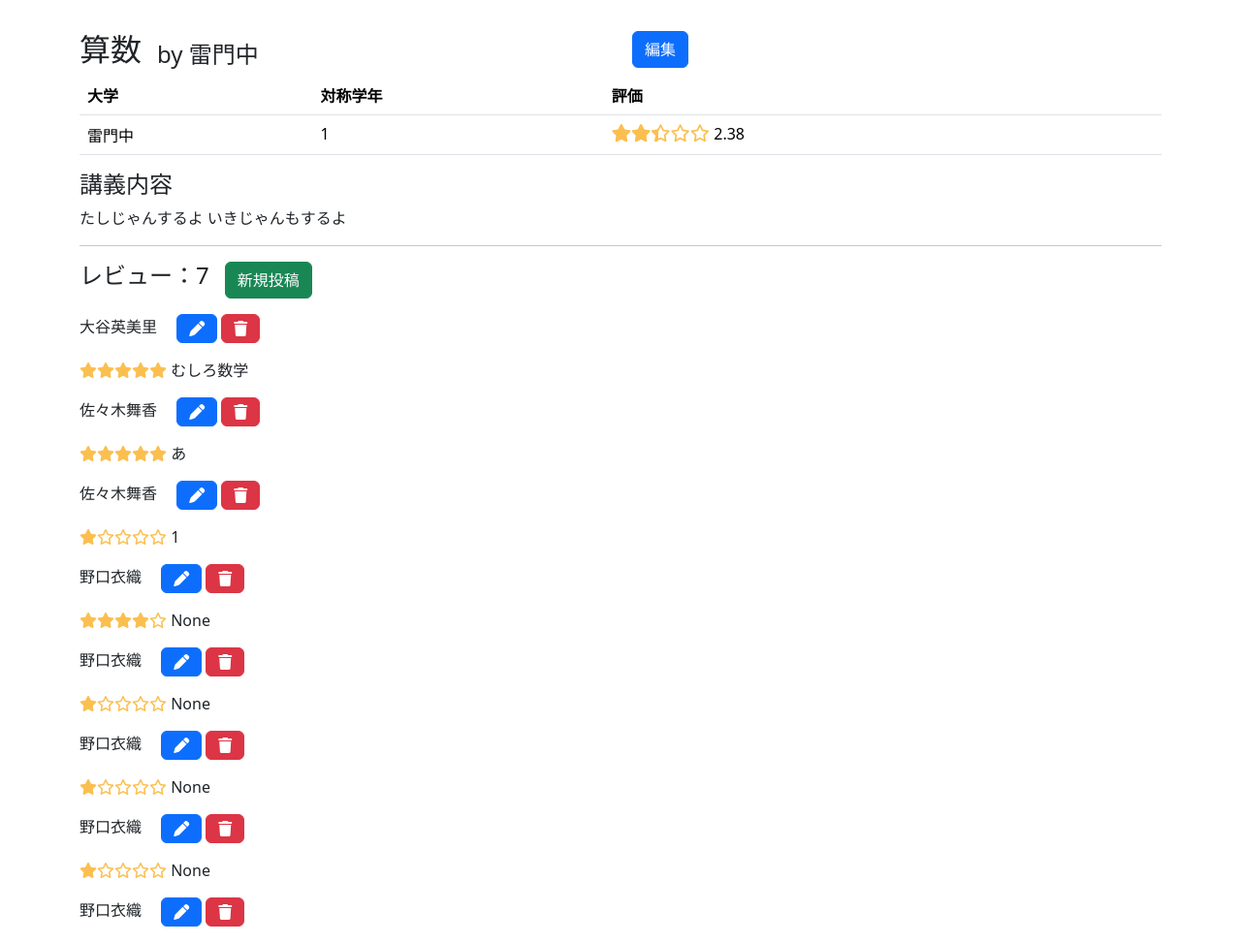
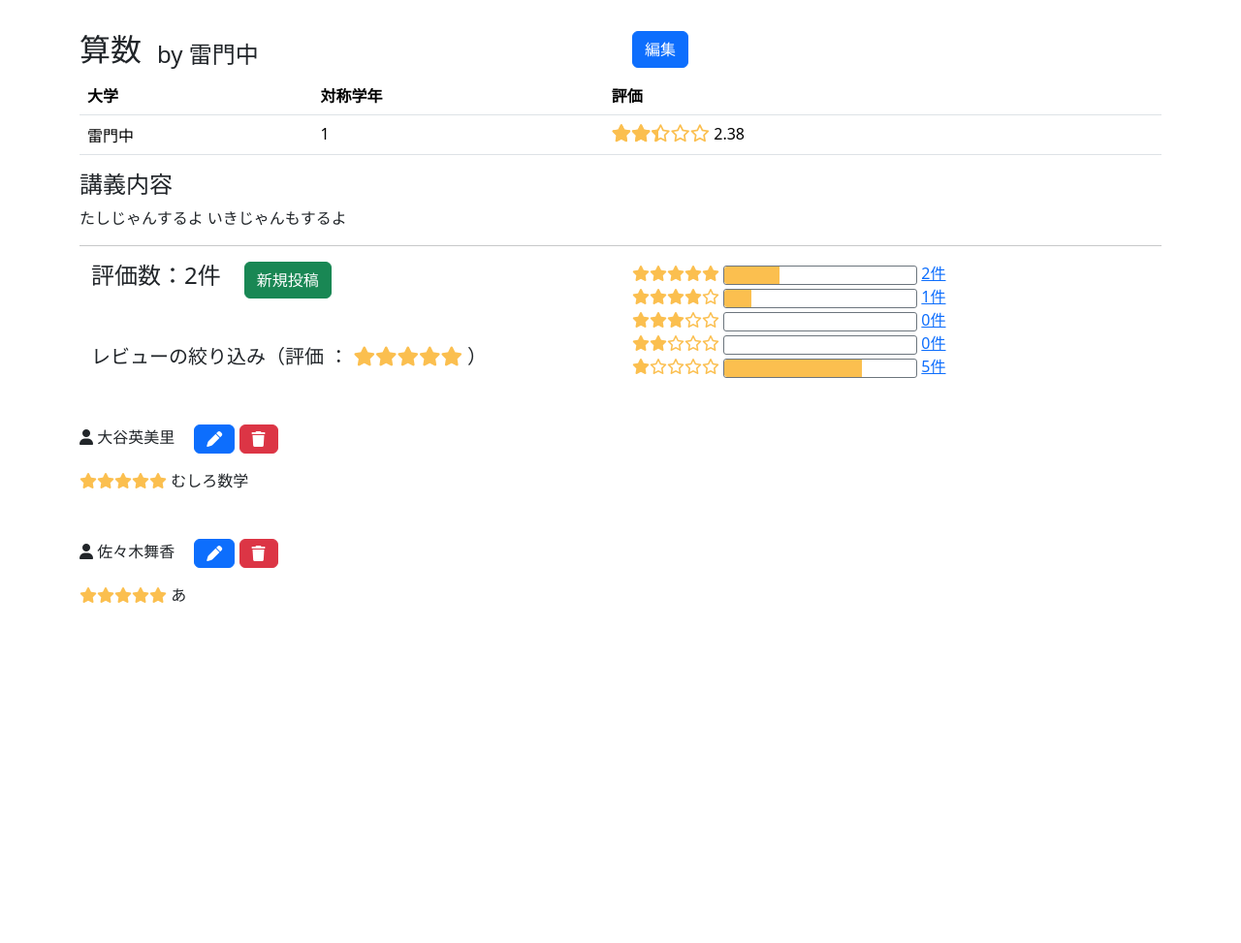
Before and after one commit to daisuke-shimura/server_programming, a Django app: page /lectures/1/?q_score=5 in a window 1280 px wide. Shown: the part 56-1029 px from the top of the page at 97% size. After the commit the page ends 678 px from the top, so only its background shows below. Run offline with Django 3.2, Linux system fonts and the light colour scheme; data comes from the database, SQL or seed files in the repository; both versions use the stored data as it was after the commit; some libraries are stand-ins or nearby versions.

Commit message:
評価で検索 グラフも

```diff
--- a/djangosnippets/helloworld/static/snippets/css/style.css
+++ b/djangosnippets/helloworld/static/snippets/css/style.css
@@ -16,16 +16,15 @@ main {
     color: #fbbf4f;
 }
 
-/*小数点にも対応ver*/
+/*★の小数点も表現*/
 .star-rating {
   position: relative;
   display: inline-block;
   font-size: 18px;
-  color: #ccc; /* 背景の星（枠線） */
 }
 
 .star-rating::before {
-  content: '\f005\f005\f005\f005\f005'; /* 5つの星 */
+  content: '\f005\f005\f005\f005\f005';
   font-family: 'Font Awesome 5 Free';
   font-weight: 400;
   color: #fbbf4f;
@@ -41,7 +40,43 @@ main {
 }
 
 .star-rating-fill::before {
-  content: '\f005\f005\f005\f005\f005'; /* 同じく5つの星 */
+  content: '\f005\f005\f005\f005\f005';
   font-family: 'Font Awesome 5 Free';
   font-weight: 900;
 }
+
+
+/*評価の割合の棒グラフ*/
+.review-meter {
+  width: 200px;
+  height: 20px;
+  border: 1px solid #6c757d;
+  border-radius: 3px;
+  overflow: hidden;
+  display: inline-block;
+  vertical-align: middle;
+}
+
+.review-meter-fill {
+  height: 100%;
+  background-color: #fbbf4f;
+  border-radius: 3px 0 0 3px;
+}
+
+/*他のユーザの詳細（JavaScript）*/
+.other-user{
+  position: relative;
+  margin-top: 5px;
+  background: #f0f0f0;
+  padding: 10px;
+  width: 250px;
+  transform: translateX(100%); /* 初期は右にオフセット */
+  opacity: 0;
+  transition: transform 0.4s ease, opacity 0.4s ease;
+  pointer-events: none; /* hoverされてない間はマウスイベント無効 */
+}
+.review-username:hover + .other-user {
+  transform: translateX(0);
+  opacity: 1;
+  pointer-events: auto;
+}
--- /dev/null
+++ b/djangosnippets/helloworld/static/snippets/js/user_hover.js
@@ -0,0 +1,29 @@
+document.querySelectorAll('.review-username').forEach(elem => {
+  elem.addEventListener('mouseenter', async () => {
+    const userId = elem.dataset.userId;
+    const detailBox = document.getElementById(`other-user-${userId}`);
+
+    // すでに表示済みならスキップ
+    if (detailBox.innerHTML.trim() !== "") {
+      detailBox.style.display = "block";
+      return;
+    }
+
+    try {
+      const response = await fetch(`/users/${userId}/ajax/`);
+      if (!response.ok) throw new Error("Network response was not OK");
+      const html = await response.text();
+      detailBox.innerHTML = html;
+      detailBox.style.display = "block";
+    } catch (error) {
+      detailBox.innerHTML = "<p style='color:red;'>読み込み失敗</p>";
+      detailBox.style.display = "block";
+    }
+  });
+
+  elem.addEventListener('mouseleave', () => {
+    const userId = elem.dataset.userId;
+    const detailBox = document.getElementById(`other-user-${userId}`);
+    detailBox.style.display = "none";
+  });
+});
--- a/djangosnippets/helloworld/templates/snippets/lectures/index.html
+++ b/djangosnippets/helloworld/templates/snippets/lectures/index.html
@@ -37,6 +37,6 @@
     </div>
 </div>
 
-    {% include 'lectures/lectures_table.html' %}
+    {% include 'lectures/_lectures_table.html' %}
 
 {% endblock %}
--- a/djangosnippets/helloworld/templates/snippets/lectures/show.html
+++ b/djangosnippets/helloworld/templates/snippets/lectures/show.html
@@ -1,5 +1,5 @@
 {% extends 'base.html' %}
-
+{% load static %}
 {% block main %}
 <div class="row">
   <div class="col d-flex align-items-end">
@@ -41,25 +41,67 @@
 
 <hr>
 
-<div class="d-flex mb-3">
-  <h4>レビュー：{{ lecture.reviews_count }}</h4>
-  <a href="{% url 'reviews_new' lecture.id %}" class="btn btn-success ms-3">新規投稿</a>
+<div class="row">
+  <div class="col">
+    <div class="container">
+      <div class="row mb-5">
+        <div class="col-auto">
+          {% if search_score %}
+            <h4>評価数：{{ reviews.count }}件</h4>
+          {% else %}
+            <h4>評価数：{{ lecture.reviews_count }}件</h4>
+          {% endif %}
+
         </div>
+        <div class="col-auto"><a href="{% url 'reviews_new' lecture.id %}" class="btn btn-success">新規投稿</a></div>
+      </div>
+      <div class="row">
+        {% if search_score %}
+          <h5>レビューの絞り込み（評価 ：{% include 'lectures/_star.html' with score=search_score %}）</h5>
+        {% else %}
+          <h5>レビュー 一覧</h5>
+        {% endif %}
+      </div>
+    </div>
+  </div>
+  <div class="col">
+    {% for key, value in score_counts.items %}
+      {% include 'lectures/_star.html' with score=key %}
+      {% load review_probability %}
+      <div class="review-meter">
+        <div class="review-meter-fill" style="width: {{ value|review_percent:lecture.reviews_count }}%;"></div>
+      </div>
+      <a href="?q_score={{ key }}">{{ value }}件</a>
+      <br>
+    {% endfor %}
+  </div>
+</div>
+
 <!--レビュー一覧-->
-{% for review in reviews %}
-<div>
+{% if valid_reviews %}
+{% for review in valid_reviews %}
+<div class="mt-5">
+  <span class="review-username" data-user-id="{{ review.user.id }}">
+    <i class="fa-solid fa-user"></i>
     {{ review.user.username }}
+  </span>
+  <div class="other-user" id="other-user-{{ review.user.id }}" style="display: none;"></div>
+
     <a href="{% url 'reviews_edit' lecture.id review.id %}" class="btn btn-primary ms-3"><i class="fa-solid fa-pen"></i></a>
     <form action="{% url 'review_delete' lecture.id review.id %}" method="POST" onsubmit="return confirm('本当に削除しますか？');" class="d-inline-block">
       {% csrf_token %}
       <button type="submit" class="btn btn-danger"><i class="fa-solid fa-trash"></i></button>
     </form>
     <p>
-    {% include 'lectures/star.html' with score=review.score %}
-    {{ review.title }}
+      {% include 'lectures/_star.html' with score=review.score %}
+      {{ review.title|default:"タイトルなし" }}
     </p>
     <p>{{ review.comment }}</p>
 </div>
 {% endfor %}
+{% else %}
+<p>まだコメントはありません。</p>
+{% endif %}
+<script src="{% static 'snippets/js/user_hover.js' %}"></script>
 
 {% endblock %}
--- a/djangosnippets/helloworld/templates/snippets/top.html
+++ b/djangosnippets/helloworld/templates/snippets/top.html
@@ -15,7 +15,7 @@
     <p>管理人が存在しません</p>
     <a href="manager_signup">管理者ページ 新規登録</a>
 {% endif %}
-    {% include 'lectures/lectures_table.html' %}
+    {% include 'lectures/_lectures_table.html' %}
 {% else %}
 <p>講義はまだ投稿されていません．</p>
 {% endif %}
--- /dev/null
+++ b/djangosnippets/helloworld/templates/snippets/users/_other_user.html
@@ -0,0 +1,5 @@
+<div class="user-popup-content p-2 border rounded shadow bg-white">
+  <p><strong>ユーザー名:</strong> {{ user.username }}</p>
+  <p><strong>大学:</strong> {{ user.university }}</p>
+  <p><strong>学年:</strong> {{ user.school_year }}年</p>
+</div>
--- a/djangosnippets/helloworld/templates/snippets/users/index.html
+++ b/djangosnippets/helloworld/templates/snippets/users/index.html
@@ -30,7 +30,7 @@
             <td>{{ user.email }}</td>
             <td>{{ user.university }}</td>
             <td>{{ user.school_year }}</td>
-            <td>{% include 'users/user_is_active.html' %}</td>
+            <td>{% include 'users/_user_is_active.html' %}</td>
         </tr>
         {% else %}
         <tr>
@@ -39,7 +39,7 @@
             <td>{{ user.email }}</td>
             <td>{{ user.university }}</td>
             <td>{{ user.school_year }}</td>
-            <td>{% include 'users/user_is_active.html' %}</td>
+            <td>{% include 'users/_user_is_active.html' %}</td>
         </tr>
         {% endif %}
         {% endfor %}
--- a/djangosnippets/helloworld/templates/snippets/users/show.html
+++ b/djangosnippets/helloworld/templates/snippets/users/show.html
@@ -1,5 +1,5 @@
 {% extends 'base.html' %}
-
+{% load django_bootstrap5 %}
 {% block main %}
 <div class="row">
   <div class="col d-flex align-items-end">
@@ -35,7 +35,7 @@
 <div>
     <a href="{% url 'lectures_show' review.lecture.id %}">{{ review.lecture.name }}</a>
     <p>
-        {% include 'lectures/star.html' with score=review.score %}
+        {% include 'lectures/_star.html' with score=review.score %}
         {{ review.title }}
     </p>
     <p>{{ review.comment }}</p>
--- /dev/null
+++ b/djangosnippets/helloworld/templatetags/review_probability.py
@@ -0,0 +1,8 @@
+from django import template
+register = template.Library()
+@register.filter
+def review_percent(value, count):
+    try:
+        return round((float(value) / count) * 100, 2)
+    except (ZeroDivisionError, ValueError, TypeError):
+        return 0
--- a/djangosnippets/helloworld/templatetags/star_filters.py
+++ b/djangosnippets/helloworld/templatetags/star_filters.py
@@ -6,5 +6,5 @@ register = template.Library()
 def rating_to_percent(value):
     try:
         return float(value) / 5 * 100
-    except:
+    except (ValueError, TypeError):
         return 0
--- a/djangosnippets/helloworld/urls.py
+++ b/djangosnippets/helloworld/urls.py
@@ -13,10 +13,8 @@ urlpatterns = [
     path('new/', views.snippet_new, name='snippet_new'),
     path('<int:snippet_id>/', views.snippet_detail, name='snippet_detail'),
     path('<int:snippet_id>/edit/', views.snippet_edit, name='snippet_edit'),
-    #path('login/', LoginView.as_view(redirect_authenticated_user=True, template_name='snippets/login.html'), name='login'),
     path('login/', LoginView.as_view(redirect_authenticated_user=True, template_name='snippets/login.html'), name='login'),
     path('logout/', LogoutView.as_view(), name='logout'),
-    #path('signup/', CreateView.as_view(template_name='snippets/signup.html',form_class=CustomUserCreationForm, success_url='/'), name='signup'),
     path('signup/', signup_view, name='signup'),
 
     #講義に関するページ（一覧, 詳細）
@@ -28,9 +26,10 @@ urlpatterns = [
     path('lectures/<int:lecture_id>/reviews/<int:review_id>/edit/', views.review_edit, name='reviews_edit'),
     path('lectures/<int:lecture_id>/reviews/<int:review_id>/delete/', views.review_delete, name='review_delete'),
 
-    #ユーザに関するページ（マイページ, 編集）
+    #ユーザに関するページ（マイページ, 編集, 他のユーザページ）
     path('users/<int:user_id>/', views.user_show, name='users_show'),
     path('users/<int:user_id>/edit/', views.user_edit, name='users_edit'),
+    path('users/<int:user_id>/ajax/', views.other_user, name='other_user_ajax'),
 
 #管理者ページ
     path('manager/signup/', views.manager_signup, name='manager_signup'),
--- a/djangosnippets/helloworld/views.py
+++ b/djangosnippets/helloworld/views.py
@@ -107,6 +107,14 @@ def user_show(request, user_id):
     }
     return render(request, 'snippets/users/show.html', context)
 
+#他のユーザの詳細
+def other_user(request, user_id):
+    user = get_object_or_404(User, pk=user_id)
+    context = {
+        'user': user,
+    }
+    return render(request, 'snippets/users/_other_user.html', context)
+
 #会員情報編集
 from .forms import CustomUserEditForm
 def user_edit(request, user_id):
@@ -174,10 +182,44 @@ def lecture_index(request):
 
 def lecture_show(request, lecture_id):
     lecture = get_object_or_404(Lecture, pk=lecture_id)
-    reviews = lecture.review_set.all()
+    q_score = request.GET.get('q_score')
+    search_score = int(q_score) if q_score is not None else ""
+
+    if search_score:
+        reviews = lecture.review_set.filter(score=search_score)
+    else:
+        reviews = lecture.review_set.all()
+
+    score1_count = lecture.review_set.filter(score=1).count()
+    score2_count = lecture.review_set.filter(score=2).count()
+    score3_count = lecture.review_set.filter(score=3).count()
+    score4_count = lecture.review_set.filter(score=4).count()
+    score5_count = lecture.review_set.filter(score=5).count()
+
+    score_counts = {
+        5: score5_count,
+        4: score4_count,
+        3: score3_count,
+        2: score2_count,
+        1: score1_count,
+    }
+
+    review_range = [5, 4, 3, 2, 1]
+
+    valid_reviews = [review for review in reviews if review.title or review.comment]
+
     context = {
         'lecture': lecture,
         'reviews': reviews,
+        'search_score': search_score,
+        #'score1_count': score1_count,
+        #'score2_count': score2_count,
+        #'score3_count': score3_count,
+        #'score4_count': score4_count,
+        #'score5_count': score5_count,
+        'score_counts': score_counts,
+        'review_range': review_range,
+        'valid_reviews': valid_reviews,
     }
     return render(request, 'snippets/lectures/show.html', context)
 
@@ -225,7 +267,8 @@ def review_edit(request, lecture_id, review_id):
         form = ReviewForm(request.POST, instance=review)
         if form.is_valid():
             form.save()
-            lecture.average_score = Review.objects.filter(lecture=lecture).aggregate(Avg('score'))['score__avg']
+            average = Review.objects.filter(lecture=lecture).aggregate(Avg('score'))['score__avg']
+            lecture.average_score = round(average, 2)
             lecture.save()
             return redirect('lectures_show', lecture_id=lecture_id)
     else:
@@ -237,7 +280,9 @@ def review_delete(request, lecture_id, review_id):
     lecture = get_object_or_404(Lecture, id=lecture_id)
     if request.method == 'POST':
         review.delete()
-        lecture.average_score = Review.objects.filter(lecture=lecture).aggregate(Avg('score'))['score__avg']
+        lecture.reviews_count -= 1
+        average = Review.objects.filter(lecture=lecture).aggregate(Avg('score'))['score__avg']
+        lecture.average_score = round(average, 2)
         lecture.save()
         return redirect('lectures_show', lecture_id=lecture_id)
     else:
```
Also changed, not shown: djangosnippets/helloworld/models.py (+7 -2 lines), djangosnippets/db.sqlite3, djangosnippets/helloworld/migrations/0005_alter_review_title.py (added), djangosnippets/helloworld/templates/snippets/lectures/_lectures_table.html (renamed from djangosnippets/helloworld/templates/snippets/lectures/lectures_table.html), djangosnippets/helloworld/templates/snippets/lectures/_star.html (renamed from djangosnippets/helloworld/templates/snippets/lectures/star.html), djangosnippets/helloworld/templates/snippets/users/_user_is_active.html (renamed from djangosnippets/helloworld/templates/snippets/users/user_is_active.html). Lines whose indentation alone changed are shown as unchanged.
